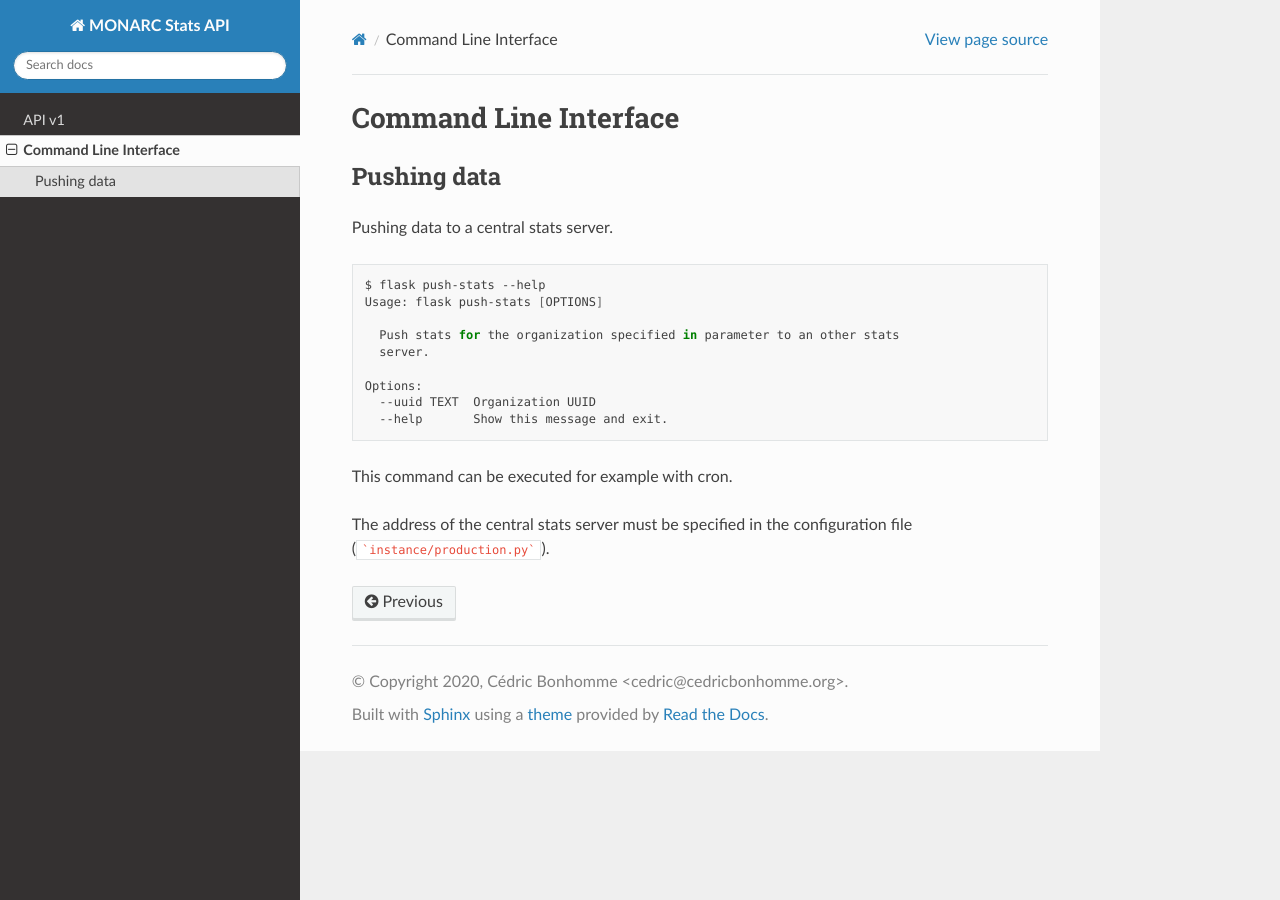
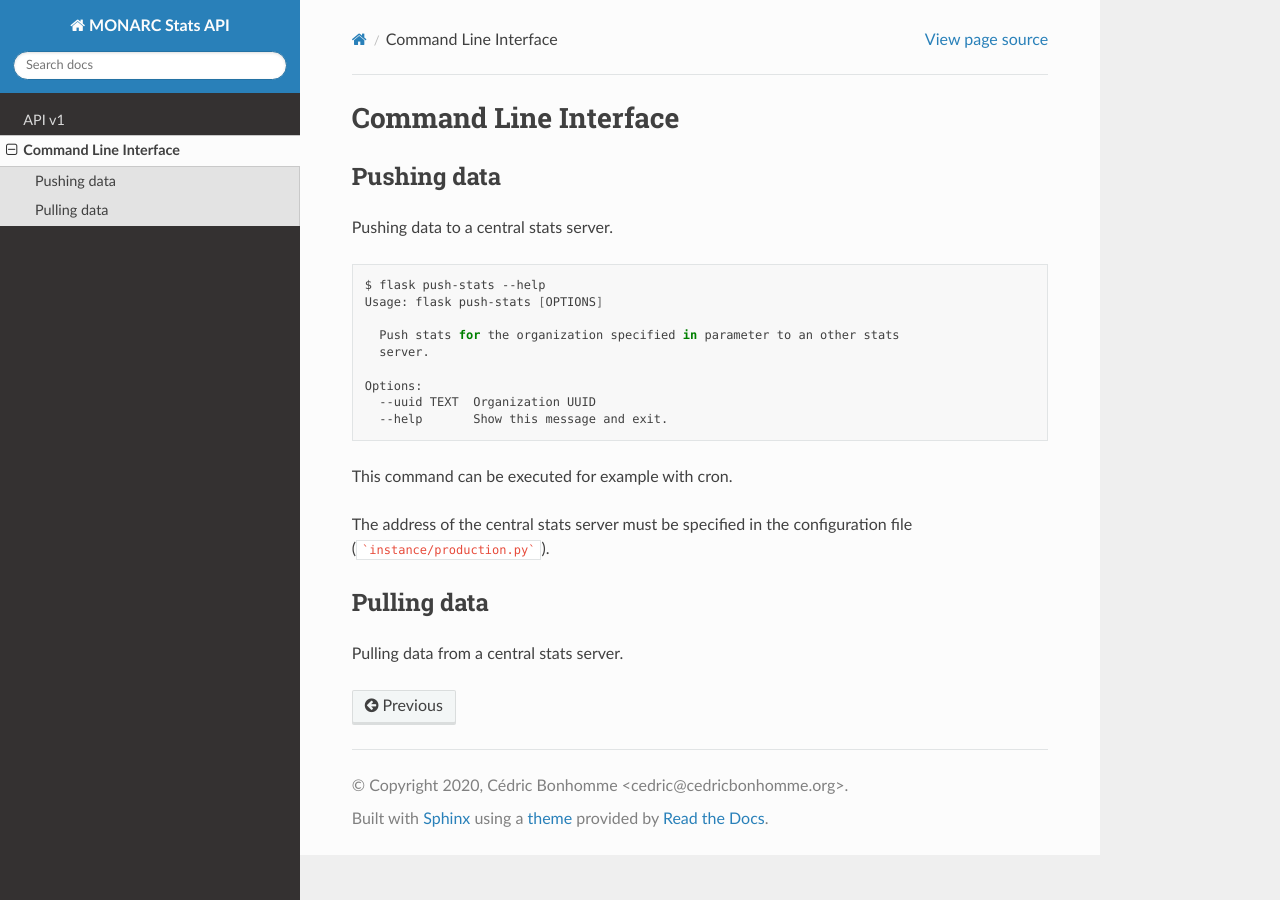
Before and after one commit to monarc-project/stats-service, a Sphinx documentation site: the page built from docs/command-line-interface.rst, in a window 1280 px wide. Built offline with Sphinx 7.4.7 and the Read the Docs theme 2.0.0, drawn with Linux system fonts in a browser that asks for light colours.

Commit message:
new: [documentation] Added section about data pulling for the command line interface.

````diff
--- a/docs/command-line-interface.rst
+++ b/docs/command-line-interface.rst
@@ -22,3 +22,9 @@ This command can be executed for example with cron.
 
 The address of the central stats server must be specified in the configuration
 file (```instance/production.py```).
+
+
+Pulling data
+------------
+
+Pulling data from a central stats server.
````
